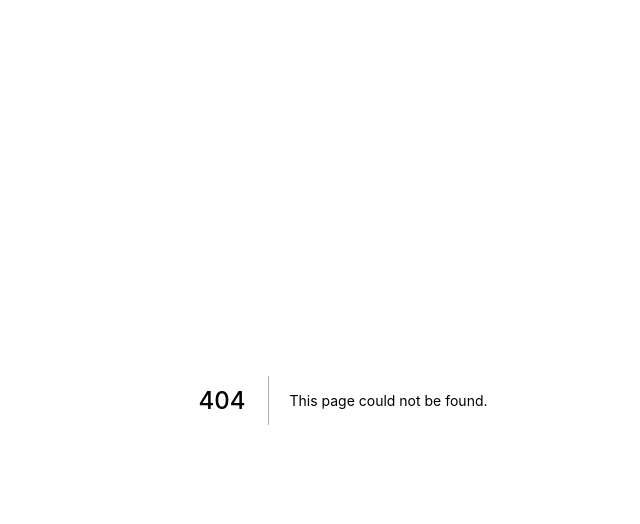
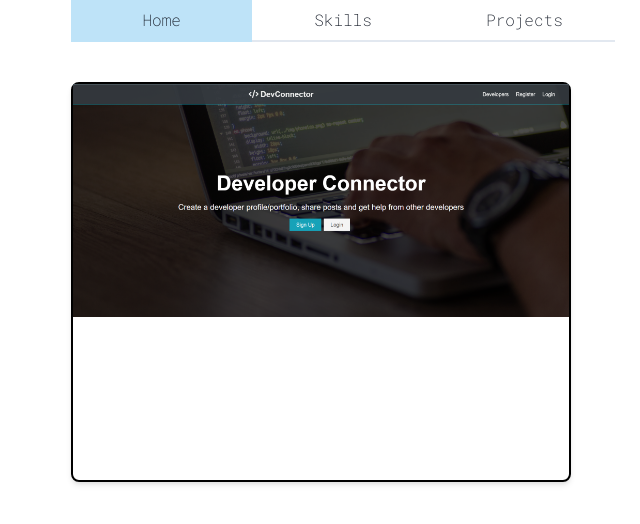
Before and after one commit to Rahul7yadu/Portfolio, a Next.js app: page /projects in a window 1280 px wide. Before the commit this address had no page. Shown: the top 524 px of the page, without its empty margins (297-937 px from the left). Built offline with nearby package versions, Linux system fonts and the light colour scheme.

Commit message:
first commit

```diff
--- /dev/null
+++ b/components/Navbar.js
@@ -0,0 +1,28 @@
+import {Tabs,TabList,Tab} from '@chakra-ui/react'
+import Link from 'next/link'
+import { Container } from '@chakra-ui/react'
+const Navbar=()=>{
+    return (
+        <Container>
+        <Tabs colorScheme={'green'} mb='10' isFitted>
+            <TabList>
+                <Link href='/'>
+                <Tab _selected={{bg:'blue.100'}}>
+                    Home
+                </Tab>
+                </Link>
+                <Link href={'/skills'}>
+                <Tab>
+                Skills
+                </Tab>
+                </Link>
+                <Link href={'/projects'}>
+                <Tab>
+                Projects
+                </Tab>
+                </Link>
+            </TabList>
+        </Tabs></Container>
+    )
+}
+export default Navbar
--- /dev/null
+++ b/components/layout/Layout.js
@@ -0,0 +1,13 @@
+import Head from 'next/head'
+import Script from "next/script"
+import Navbar from '../Navbar'
+export default function Layout({children}){
+    return (
+    < >
+      <Script src ="https://kit.fontawesome.com/27785bc871.js" ></Script>
+      <Head><title>Rahul yadu</title> <link rel='icon' href = 'https://fontawesome.com/icons/code?s=solid'/></Head>
+      <Navbar/>
+    {children}
+    </>
+    )
+}
--- a/package.json
+++ b/package.json
@@ -9,6 +9,10 @@
     "lint": "next lint"
   },
   "dependencies": {
+    "@chakra-ui/react": "^2.3.1",
+    "@emotion/react": "^11.10.4",
+    "@emotion/styled": "^11.10.4",
+    "framer-motion": "^6.5.1",
     "next": "12.2.5",
     "react": "18.2.0",
     "react-dom": "18.2.0"
--- a/pages/_app.js
+++ b/pages/_app.js
@@ -1,7 +1,13 @@
 import '../styles/globals.css'
-
+import {ChakraProvider} from '@chakra-ui/react'
+import Layout from '../components/layout/Layout'
 function MyApp({ Component, pageProps }) {
-  return <Component {...pageProps} />
+  return (
+    <ChakraProvider>
+      <Layout>
+        <Component {...pageProps} />
+      </Layout>
+    </ChakraProvider>)
 }
 
 export default MyApp
--- /dev/null
+++ b/pages/projects.js
@@ -0,0 +1,12 @@
+import { Box ,Container} from "@chakra-ui/react"
+const Skills=()=>{
+    return (
+        <Container>
+
+        <Box borderRadius = 'lg' border={'2px solid black'} maxW='500px' minH='400px' shadow='md'>
+            <img src = 'devconnect.png' height='100%'/>
+        </Box>
+        </Container>
+    )
+}
+export default Skills
--- a/styles/globals.css
+++ b/styles/globals.css
@@ -1,26 +1,6 @@
-html,
-body {
-  padding: 0;
-  margin: 0;
-  font-family: -apple-system, BlinkMacSystemFont, Segoe UI, Roboto, Oxygen,
-    Ubuntu, Cantarell, Fira Sans, Droid Sans, Helvetica Neue, sans-serif;
+@import url('https://fonts.googleapis.com/css2?family=Roboto+Mono:wght@200&display=swap');
+*{
+
+
+font-family: 'Roboto Mono', monospace;
 }
-
-a {
-  color: inherit;
-  text-decoration: none;
-}
-
-* {
-  box-sizing: border-box;
-}
-
-@media (prefers-color-scheme: dark) {
-  html {
-    color-scheme: dark;
-  }
-  body {
-    color: white;
-    background: black;
-  }
-}
```
Also changed, not shown: pages/index.js (+8 -63 lines), pages/skills.js (added, +22 -0 lines), public/devconnect.png (added), 1 other file (tests, documents, lock files or other folders).
